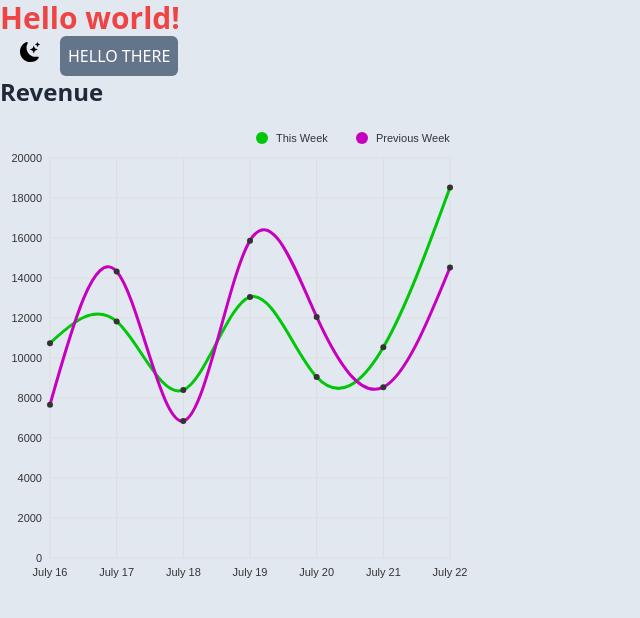
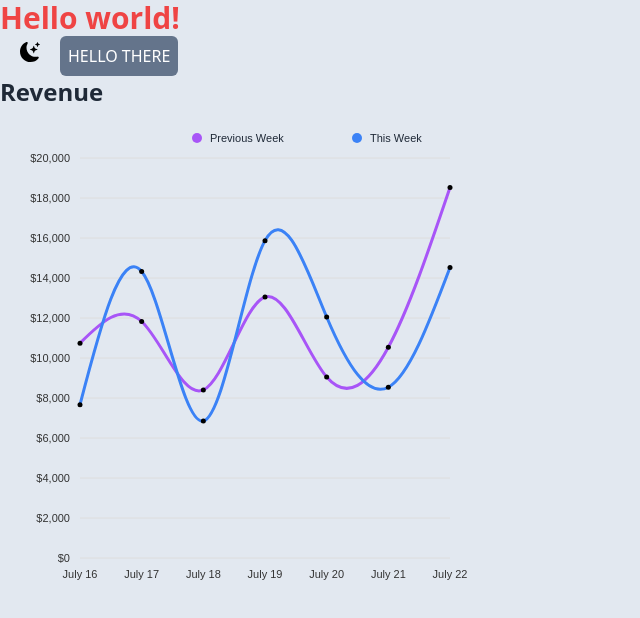
Before and after one commit to BolaGhaly/Admin-Dashboard, a Next.js app: page / in a window 1280 px wide. Shown: the top 618 px of the page, without its empty margins (0-640 px from the left). Built offline with nearby package versions, Linux system fonts and the light colour scheme.

Commit message:
Update line chart and its data

```diff
--- a/pages/LineChart.tsx
+++ b/pages/LineChart.tsx
@@ -1,9 +1,14 @@
 import { ResponsiveLine } from "@nivo/line";
 
-const LineChart = ({ data }) => (
+const LineChart = ({ data, darkMode }) => (
   <ResponsiveLine
+    theme={{
+      fontSize: 16,
+      textColor: `${darkMode ? "#d1d5db" : "#1f2937"}`,
+      fontFamily: "poppins",
+    }}
     data={data}
-    margin={{ top: 50, right: 50, bottom: 50, left: 50 }}
+    margin={{ top: 50, right: 50, bottom: 50, left: 80 }}
     xScale={{ type: "point" }}
     yScale={{
       type: "linear",
@@ -19,36 +24,40 @@ const LineChart = ({ data }) => (
     axisBottom={{
       orient: "bottom",
       tickSize: 0,
-      tickPadding: 8,
+      tickPadding: 10,
       tickRotation: 0,
     }}
     axisLeft={{
       orient: "left",
       tickSize: 0,
-      tickPadding: 8,
+      tickPadding: 10,
       tickRotation: 0,
+      format: (value) => `$${value.toLocaleString("en-US")}`,
     }}
-    colors={{ datum: "color" }}
+    enableGridX={false}
+    colors={["#3b82f6", "#a855f7"]}
     lineWidth={3}
-    pointColor={{ theme: "labels.text.fill" }}
+    pointSize={5}
+    pointBorderWidth={2}
+    pointColor={{ from: "color", modifiers: [] }}
     pointBorderColor={{ from: "serieColor" }}
     pointLabel="yFormatted"
     pointLabelYOffset={-12}
     useMesh={true}
     legends={[
       {
+        itemTextColor: `${darkMode ? "#d1d5db" : "#1f2937"}`,
         anchor: "top-right",
         direction: "row",
         justify: false,
-        translateX: 6,
+        translateX: 2,
         translateY: -30,
-        itemsSpacing: 0,
+        itemsSpacing: 60,
         itemDirection: "left-to-right",
         itemWidth: 100,
         itemHeight: 20,
-        symbolSize: 12,
+        symbolSize: 10,
         symbolShape: "circle",
-        symbolBorderColor: "rgba(0, 0, 0, .5)",
       },
     ]}
   />
--- a/utils/LineChartData.ts
+++ b/utils/LineChartData.ts
@@ -1,7 +1,6 @@
 export const LineChartData = [
   {
-    id: "Previous Week",
-    color: "hsl(302, 100%, 39%)",
+    id: "This Week",
     data: [
       {
         x: "July 16",
@@ -34,8 +33,7 @@ export const LineChartData = [
     ],
   },
   {
-    id: "This Week",
-    color: "hsl(122, 100%, 39%)",
+    id: "Previous Week",
     data: [
       {
         x: "July 16",
```
